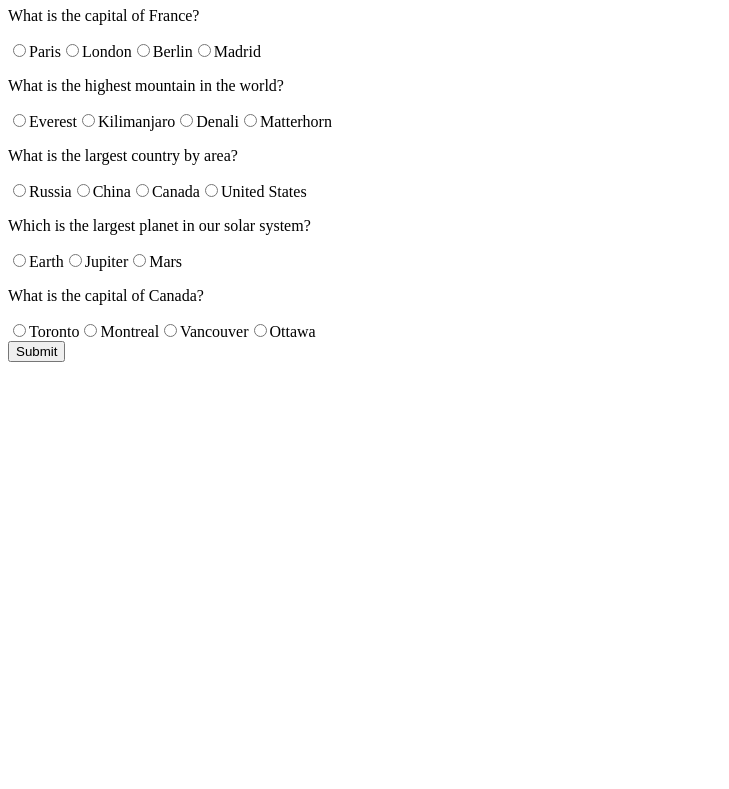
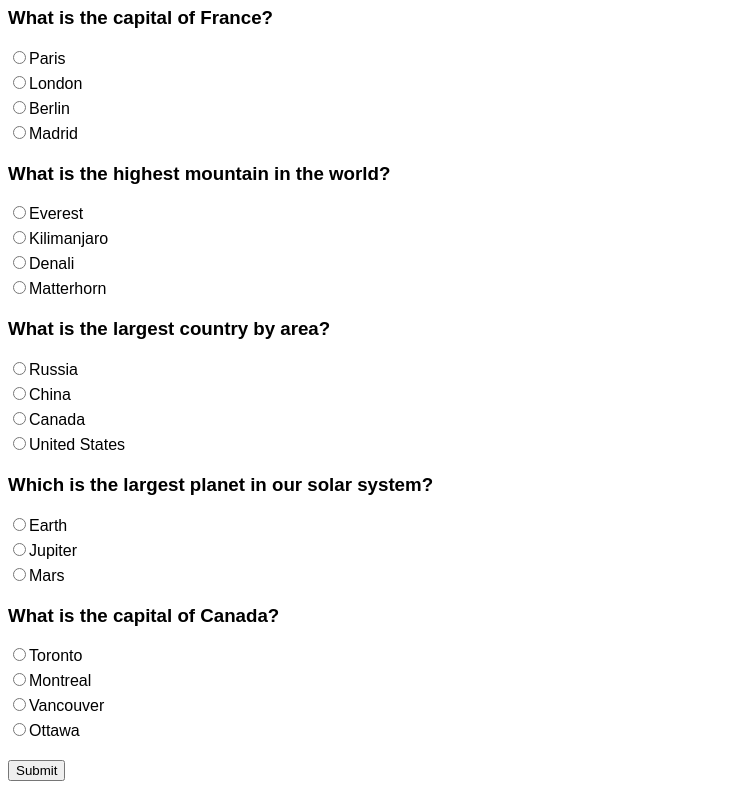
Before and after one commit to acciojob/quiz-with-session-ritikchhimwal, a website: page main.html in a window 1280 px wide. Shown: the part 73-862 px from the top of the page, without its empty margins (0-729 px from the left). Before the commit the page ends 800 px from the top, so only its background shows below. Drawn offline with Linux system fonts and the light colour scheme.

Commit message:
created a submission

```diff
--- a/script.js
+++ b/script.js
@@ -6,56 +6,50 @@ const questions = [
   { question: "What is the capital of Canada?", choices: ["Toronto", "Montreal", "Vancouver", "Ottawa"], answer: "Ottawa" },
 ];
 
-const questionsElement = document.getElementById('questions');
-const submitButton = document.getElementById('submit');
-const scoreDisplay = document.getElementById('score');
+// Load progress from session storage
+const savedProgress = JSON.parse(sessionStorage.getItem('progress')) || {};
 
-// Retrieve user progress from session storage
-const userAnswers = JSON.parse(sessionStorage.getItem('progress')) || {};
+// Render questions
+const questionsDiv = document.getElementById('questions');
+questions.forEach((q, index) => {
+  const questionDiv = document.createElement('div');
+  questionDiv.classList.add('question');
 
-function renderQuestions() {
-  questionsElement.innerHTML = ''; // Clear any existing questions
-  questions.forEach((question, i) => {
-    const questionDiv = document.createElement('div');
-    questionDiv.innerHTML = `<p>${question.question}</p>`;
-    question.choices.forEach(choice => {
-      const choiceElement = document.createElement('input');
-      choiceElement.type = 'radio';
-      choiceElement.name = `question-${i}`;
-      choiceElement.value = choice;
+  const questionText = document.createElement('h3');
+  questionText.textContent = q.question;
+  questionDiv.appendChild(questionText);
 
-      // Apply the 'checked' attribute correctly
-      if (userAnswers[i] === choice) {
-        choiceElement.checked = true; // Ensures the browser renders it as checked
-      }
+  q.choices.forEach(choice => {
+    const label = document.createElement('label');
+    const input = document.createElement('input');
+    input.type = 'radio';
+    input.name = `question-${index}`;
+    input.value = choice;
+    input.checked = savedProgress[`question-${index}`] === choice;
 
-      choiceElement.addEventListener('change', () => {
-        userAnswers[i] = choice;
-        sessionStorage.setItem('progress', JSON.stringify(userAnswers));
-      });
+    input.addEventListener('change', () => {
+      savedProgress[`question-${index}`] = choice;
+      sessionStorage.setItem('progress', JSON.stringify(savedProgress));
+    });
 
-      questionDiv.appendChild(choiceElement);
-      questionDiv.appendChild(document.createTextNode(choice));
-    });
-    questionsElement.appendChild(questionDiv);
+    label.appendChild(input);
+    label.appendChild(document.createTextNode(choice));
+    questionDiv.appendChild(label);
   });
-}
 
+  questionsDiv.appendChild(questionDiv);
+});
 
-function calculateScore() {
+// Submit quiz
+document.getElementById('submit').addEventListener('click', () => {
   let score = 0;
-  questions.forEach((question, i) => {
-    if (userAnswers[i] === question.answer) {
+
+  questions.forEach((q, index) => {
+    if (savedProgress[`question-${index}`] === q.answer) {
       score++;
     }
   });
-  return score;
-}
 
-submitButton.addEventListener('click', () => {
-  const score = calculateScore();
+  document.getElementById('score').textContent = `Your score is ${score} out of 5.`;
   localStorage.setItem('score', score);
-  scoreDisplay.textContent = `Your score is ${score} out of ${questions.length}.`;
 });
-
-renderQuestions();
--- a/styles.css
+++ b/styles.css
@@ -1 +1,17 @@
 /*  your css code here. If applicable */
+body {
+  font-family: Arial, sans-serif;
+}
+
+h1 {
+  text-align: center;
+}
+
+.question {
+  margin-bottom: 20px;
+}
+
+label {
+  display: block;
+  margin: 5px 0;
+}
```
